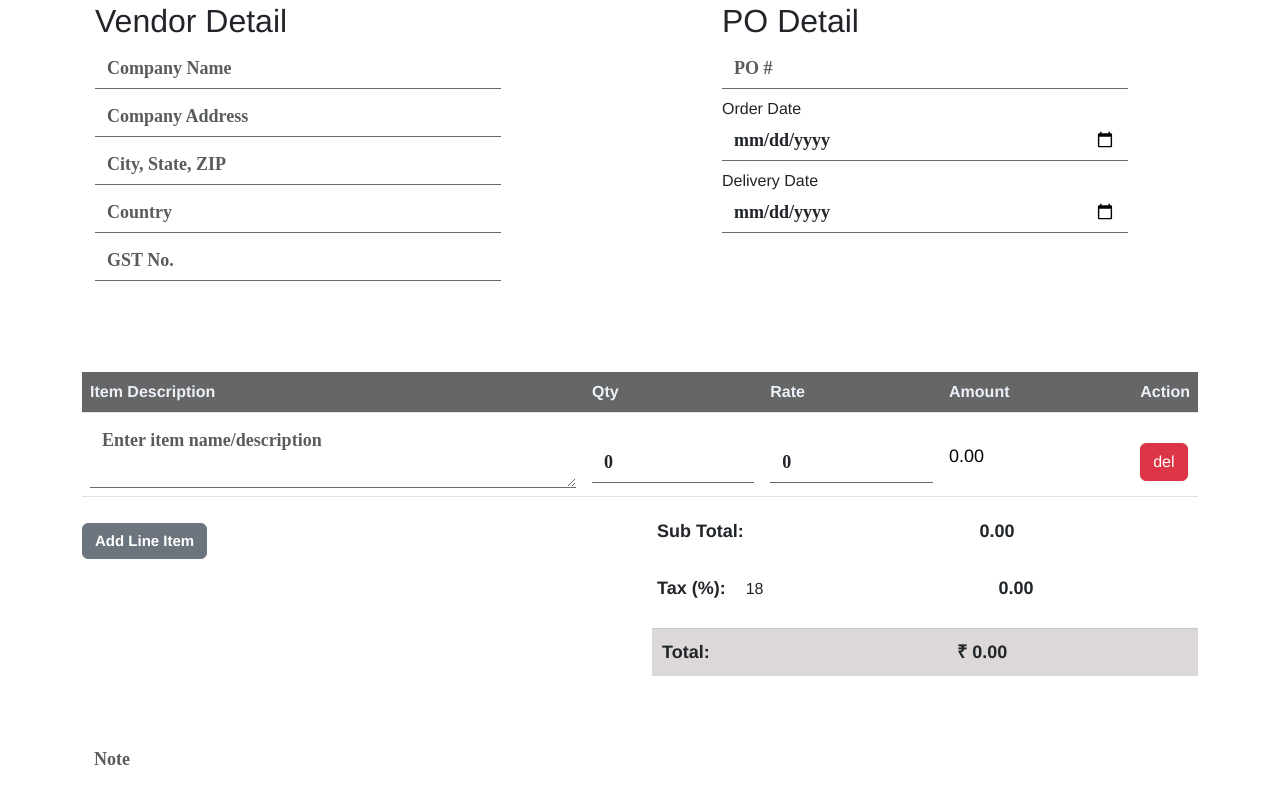
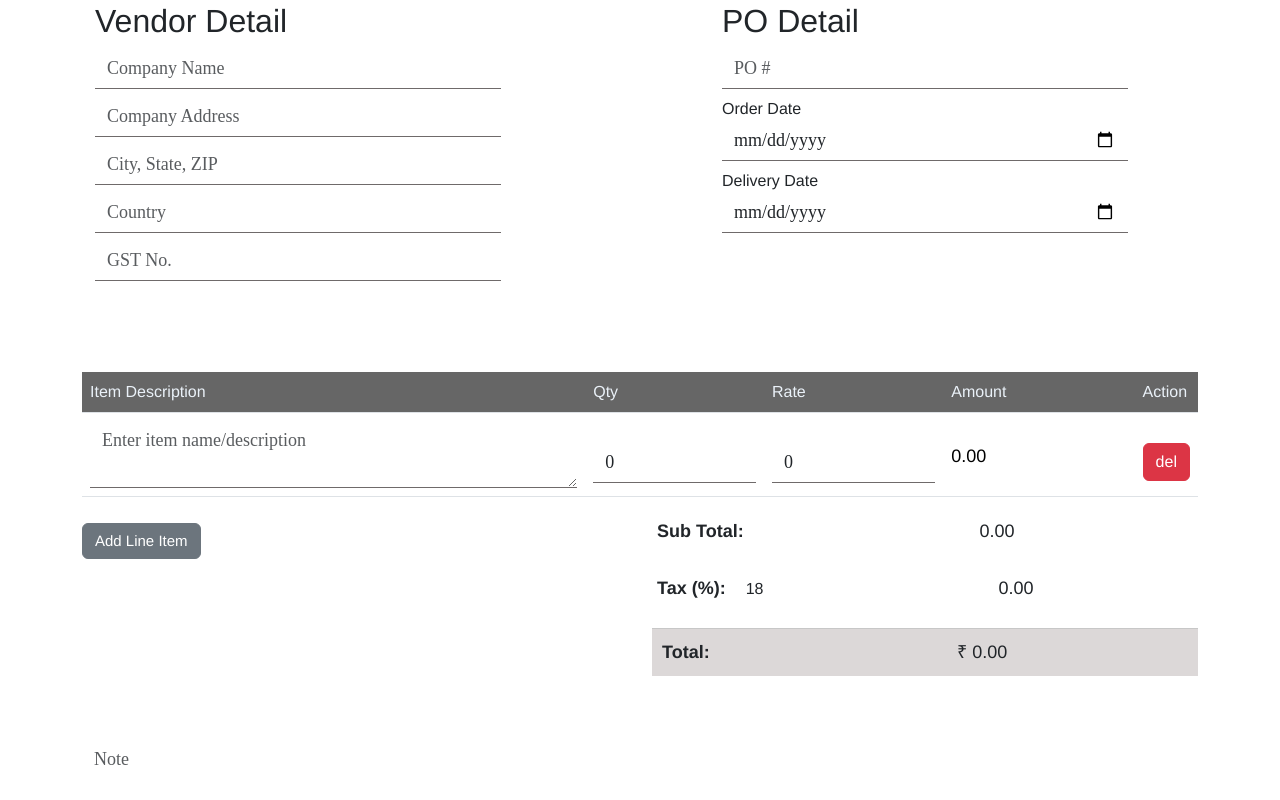
Before and after one commit to prachinayak03/inventory, a React (Vite) app: page / in a window 1280 px wide. Shown: the part 540-1340 px from the top of the page. Built offline with nearby package versions, Linux system fonts and the light colour scheme.

Commit message:
Update App.css

```diff
--- a/src/App.css
+++ b/src/App.css
@@ -45,7 +45,6 @@ body{
 border-bottom: 1 solid #ddd;
 background-color: #666 !important;
 color: rgba(240, 248, 255, 0.956) !important;
-font-weight: bold;
 }
 .column td {
   padding: 4px 8px;
@@ -69,7 +68,7 @@ font-weight: bold;
   background-color:white;
   font-size:18px;
   font-family: 'Times New Roman', Times, serif;
-  font-weight: bolder;
+
 }
 
  .totals p{
@@ -81,7 +80,7 @@ font-weight: bold;
   padding: 10px;
   border-top: 1px solid #c7c7c7;
   font-size: 18px;
-  font-weight: bolder ;
+
 }
 #tot span{
   padding-left:47%;
@@ -105,7 +104,6 @@ font-size: 18px;
 .add {
   margin-left: 0px;
   margin-top: 10px;
-  font-weight: bolder !important;
   font-size: 15px !important;
 }
 
@@ -118,7 +116,6 @@ font-size: 18px;
 .terms input , .terms textarea{
      margin-top: 20px;
     text-align: left;
-    font-weight: 700;
     font-size: 18px !important;
     border: none;
     font-family: 'Times New Roman', Times, serif;
```
